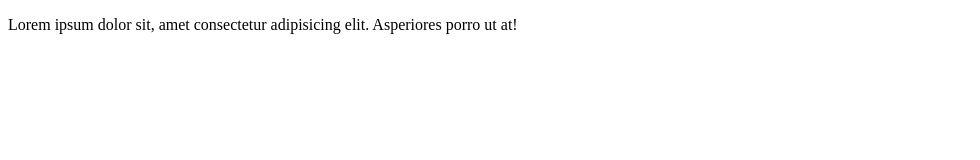
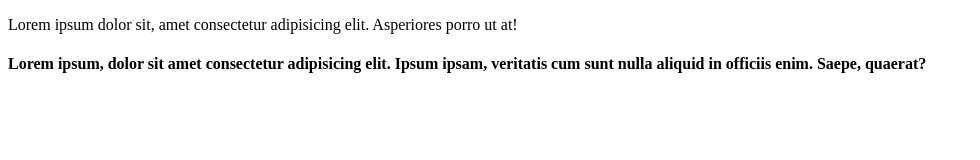
Before and after one commit to khushpreetsingh5911/organic-farmstore, a plain HTML site: page contact.html in a window 1280 px wide. Shown: the whole page, without its empty margins (0-980 px from the left). Drawn offline with Linux system fonts and the light colour scheme.

```diff
--- a/contact.html
+++ b/contact.html
@@ -8,5 +8,6 @@
 <body>
     <p>Lorem ipsum dolor sit, amet consectetur adipisicing elit. Asperiores porro ut at!
     </p>
+    <h4>Lorem ipsum, dolor sit amet consectetur adipisicing elit. Ipsum ipsam, veritatis cum sunt nulla aliquid in officiis enim. Saepe, quaerat?</h4>
 </body>
 </html>
```
